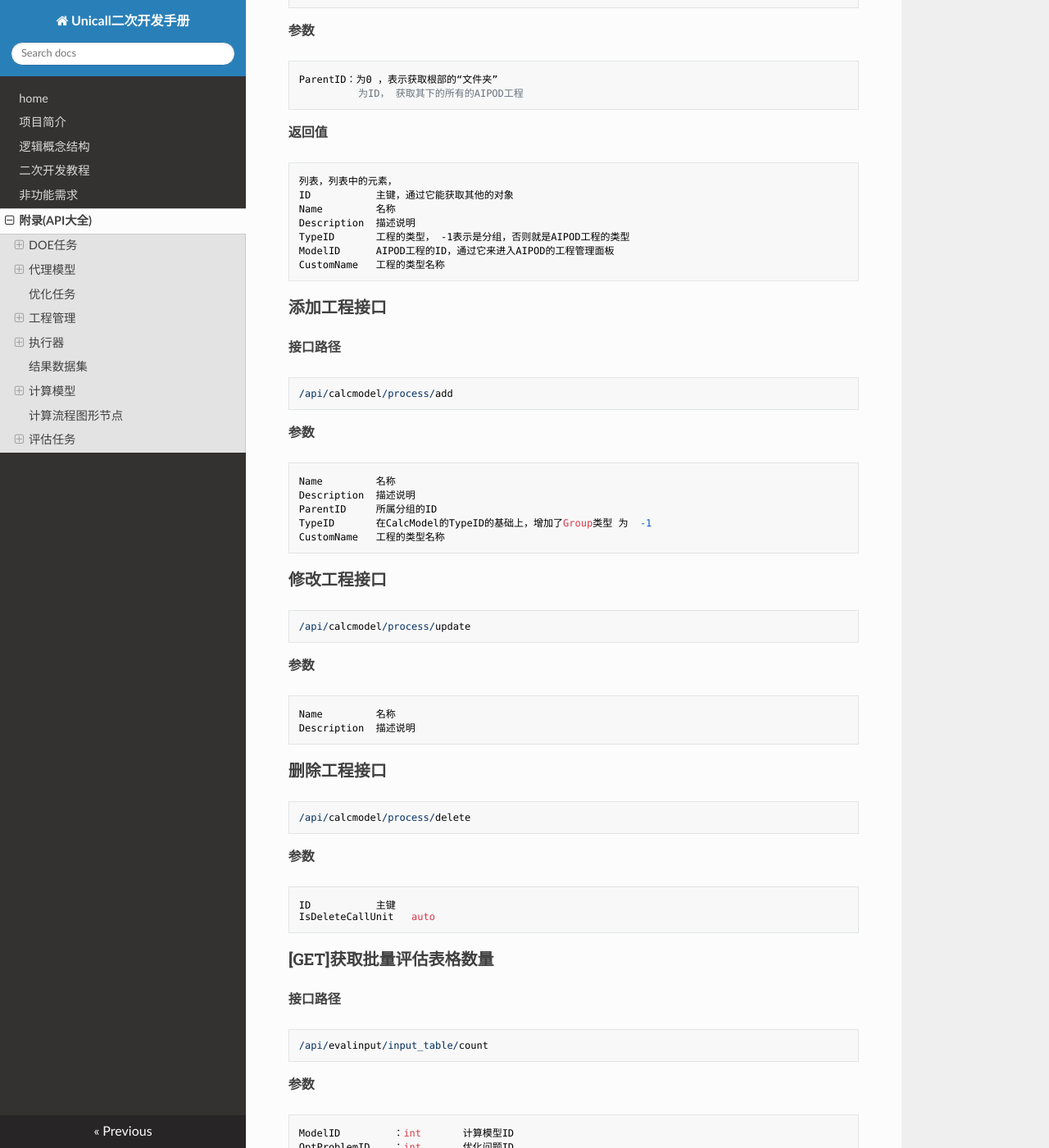
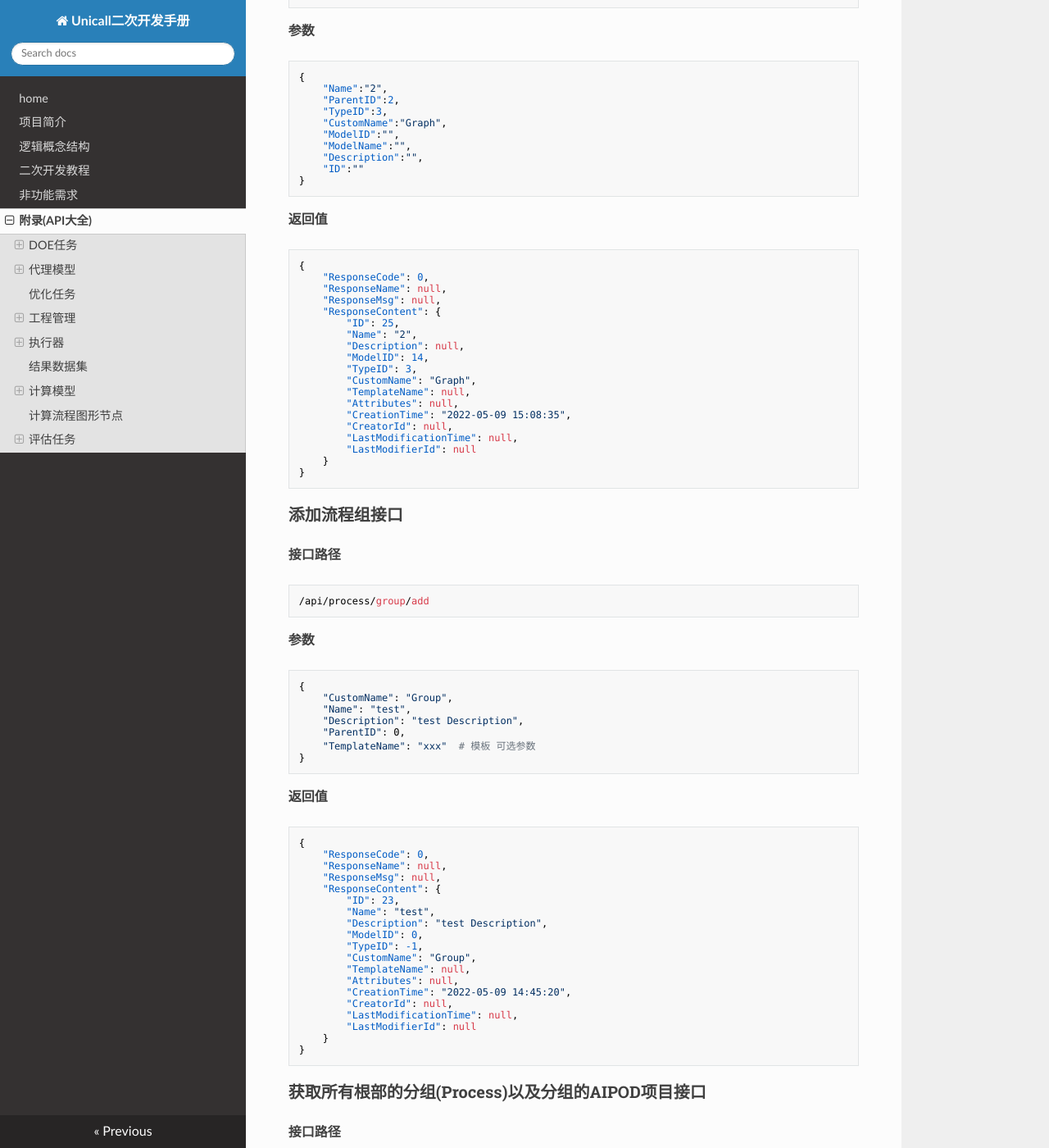
Before and after one commit to solheng/UnilabDoc, an MkDocs documentation site: the page built from docs/附录.md, in a window 1280 px wide and 1400 px high, scrolled down 18327 px. Shown: the whole window at 82% size. Built offline with MkDocs 1.6.1, drawn with Linux system fonts in a browser that asks for light colours; nearby versions of some CDN libraries; some of the changed text lies outside the part shown.

Commit message:
新增自定义流程 相关接口

````diff
--- a/docs/附录.md
+++ b/docs/附录.md
@@ -1067,6 +1067,84 @@ log
 ## 优化任务
 详见[gitee知识库-优化任务接口](https://e.gitee.com/rhotheta/projects/55605/docs/291339/file/730472?sub_id=2297727).
 ## 工程管理
+
+### 添加单个流程接口
+**接口路径**
+```
+/api/process/add
+```
+**参数**
+```
+{
+    "Name":"2",
+    "ParentID":2,
+    "TypeID":3,
+    "CustomName":"Graph",
+    "ModelID":"",
+    "ModelName":"",
+    "Description":"",
+    "ID":""
+}
+```
+**返回值**
+```
+{
+    "ResponseCode": 0,
+    "ResponseName": null,
+    "ResponseMsg": null,
+    "ResponseContent": {
+        "ID": 25,
+        "Name": "2",
+        "Description": null,
+        "ModelID": 14,
+        "TypeID": 3,
+        "CustomName": "Graph",
+        "TemplateName": null,
+        "Attributes": null,
+        "CreationTime": "2022-05-09 15:08:35",
+        "CreatorId": null,
+        "LastModificationTime": null,
+        "LastModifierId": null
+    }
+}
+```
+### 添加流程组接口
+**接口路径**
+```
+/api/process/group/add
+```
+**参数**
+```
+{
+    "CustomName": "Group",
+    "Name": "test",
+    "Description": "test Description",
+    "ParentID": 0,
+    "TemplateName": "xxx"  # 模板 可选参数
+}
+```
+**返回值**
+```
+{
+    "ResponseCode": 0,
+    "ResponseName": null,
+    "ResponseMsg": null,
+    "ResponseContent": {
+        "ID": 23,
+        "Name": "test",
+        "Description": "test Description",
+        "ModelID": 0,
+        "TypeID": -1,
+        "CustomName": "Group",
+        "TemplateName": null,
+        "Attributes": null,
+        "CreationTime": "2022-05-09 14:45:20",
+        "CreatorId": null,
+        "LastModificationTime": null,
+        "LastModifierId": null
+    }
+}
+```
 ### 获取所有根部的分组(Process)以及分组的AIPOD项目接口
 **接口路径**
 ```
@@ -1285,6 +1363,53 @@ ResponseContent:
 }
 ```
 
+### [GET]获取流程输入变量
+**接口路径**
+
+```
+/api/node/node/input_variable/get_all
+```
+**参数**
+
+```
+NodeID          : int       model是一种特殊的node 所以此处将model id填入即可
+```
+**返回值**
+
+```
+{
+    "ResponseCode": 0,
+    "ResponseName": null,
+    "ResponseMsg": null,
+    "ResponseContent": [
+        {
+            "ID": 3,  # 变量id
+            "Name": "heng",
+            "Description": "",
+            "TypeID": 1,
+            "IsLocal": false,
+            "DataTypeID": 2,
+            "ObjectType": null,
+            "Dimension": 1,
+            "Upper": "100000000000000.0",
+            "Lower": "-100000000000000.0",
+            "Value": "0.0",
+            "Choices": null,
+            "Expression": null,
+            "FunctionName": null,
+            "Attributes": null,
+            "FileID": 0,
+            "FileDelimiter": null,
+            "FileRow": null,
+            "FileColumn": null,
+            "IsDiscrete": false,
+            "SourceType": 1,
+            "DisplayType": 1
+        }
+    ]
+}
+```
+
 ### [POST]编辑计算模型
 
 **接口路径**
````
Also changed, not shown: other parts of docs/附录.md (+1 -1 lines), docs/index.md (+4 -0 lines), docs/img/unicall架构图.png (added).
